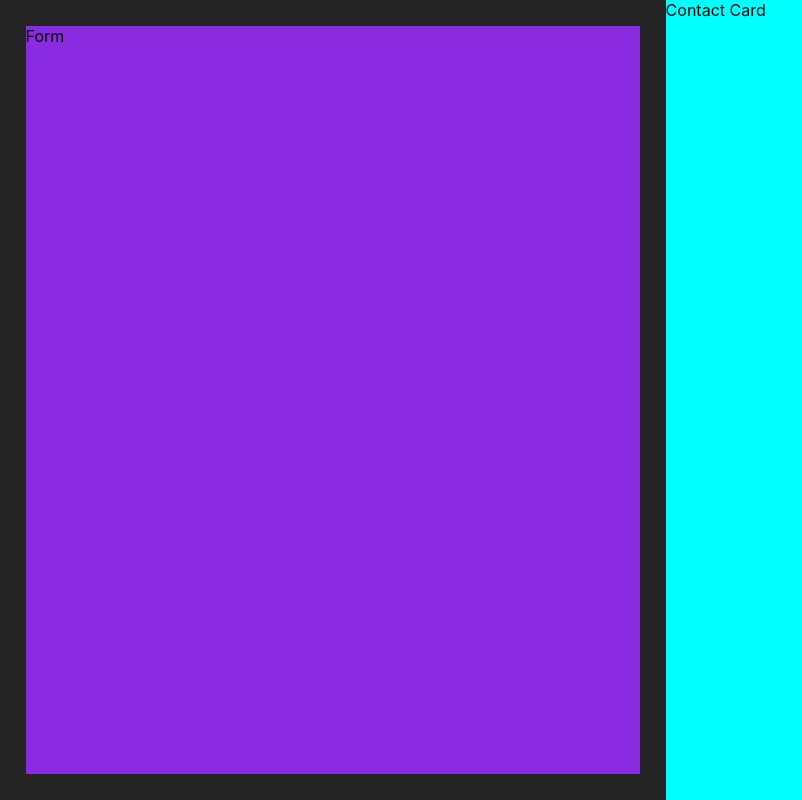
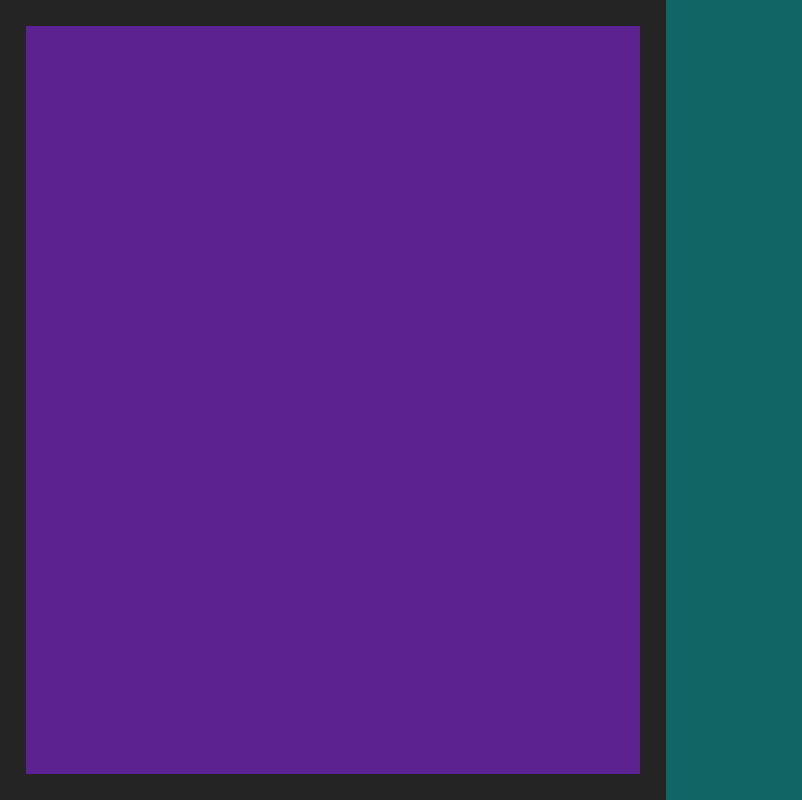
Before and after one commit to xcaliburone/adhimrhmn, a React (Vite) app in the folder tugas-ci22-react/: page / in a window 1280 px wide. Shown: the whole page, without its empty margins (0-802 px from the left). Built offline with nearby package versions, Linux system fonts and the light colour scheme.

Commit message:
onProgress

```diff
--- a/tugas-ci22-react/src/components/ContactCard/ContactCard.module.css
+++ b/tugas-ci22-react/src/components/ContactCard/ContactCard.module.css
@@ -1,7 +1,7 @@
 .container {
     /* width: 100%; */
     /* height: 100%; */
-    background-color: aqua;
+    background-color: rgb(18, 101, 101);
     display: flex;
     flex: 1;
 }
--- a/tugas-ci22-react/src/components/ContactCard/index.jsx
+++ b/tugas-ci22-react/src/components/ContactCard/index.jsx
@@ -1,10 +1,21 @@
-import Styles from './ContactCard.module.css'
+// butuh username, email, phone, id
+
+import Styles from './ContactCard.module.css';
+// import PropTypes from 'prop-types';
+
 
 export default function ContactCard() {
+
+    const card = [ 'profil', 'username', 'email', 'telp']
+
     return(
         <>
             <div className={Styles.container}>
-                Contact Card
+
+                <div className="profil">
+                    {/* <img src={profil} alt="" /> */}
+                </div>
+
             </div>
         </>
     );
--- a/tugas-ci22-react/src/components/Form/Form.module.css
+++ b/tugas-ci22-react/src/components/Form/Form.module.css
@@ -1,7 +1,7 @@
 .container {
     /* width: 100%; */
     /* height: 100%; */
-    background-color: blueviolet;
+    background-color: rgb(91, 34, 144);
     display: flex;
     flex: 1;
     margin: 2%;
--- a/tugas-ci22-react/src/components/Form/index.jsx
+++ b/tugas-ci22-react/src/components/Form/index.jsx
@@ -1,11 +1,17 @@
-import Styles from './Form.module.css'
+import styles from './Form.module.css'
 
 export default function Form() {
 
     return(
         <>
-            <div className={Styles.container}>
-                Form
+            <div className={styles.container}>
+                {/* username */}
+                {/* email */}
+                {/* nohp */}
+                {/* attach file */}
+
+
+
             </div>
         </>
     );
```
